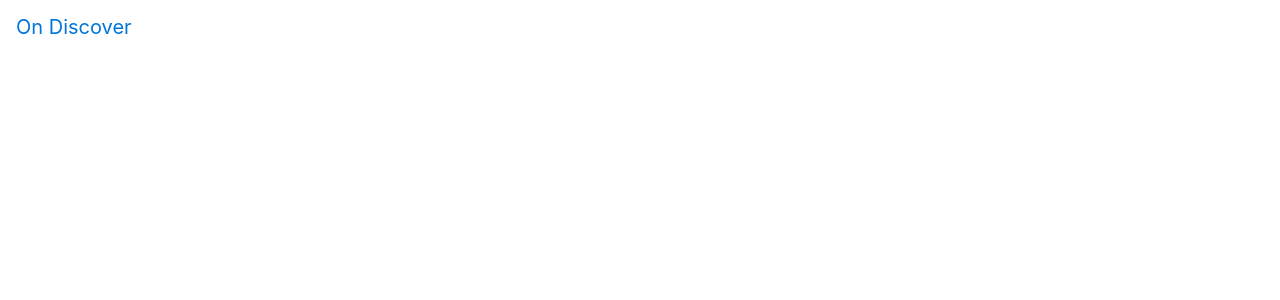
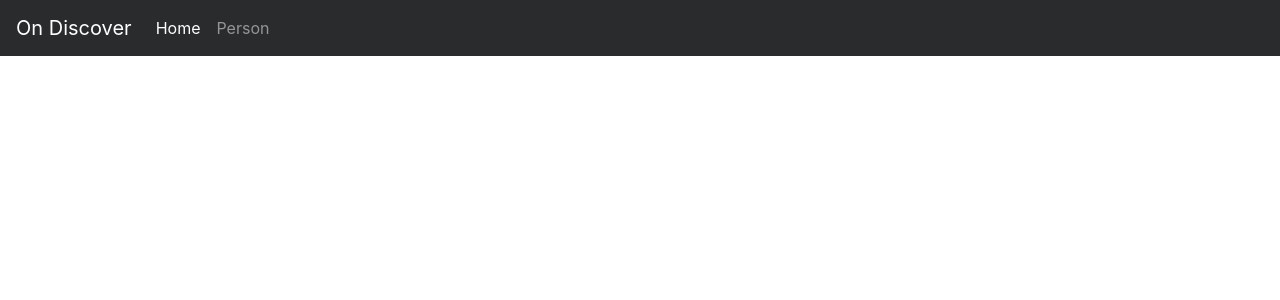
Before and after one commit to rebound56/onunit, an Angular app in the folder onTraining/onTrainingSpringAngular/Frontend/onDiscoverFrontTraining/: page / in a window 1280 px wide. Shown: the top 300 px of the page. Built offline with nearby package versions, Linux system fonts and the light colour scheme.

Commit message:
Adjusting nav bar
Nav bar was adjusted due to alpha6 bootstrap

```diff
--- a/onTraining/onTrainingSpringAngular/Frontend/onDiscoverFrontTraining/src/app/app.component.html
+++ b/onTraining/onTrainingSpringAngular/Frontend/onDiscoverFrontTraining/src/app/app.component.html
@@ -1,15 +1,23 @@
-<nav class="navbar navbar-expand-md navbar-dark bg-dark">
+
+<nav class="navbar navbar-toggleable-md navbar-inverse bg-inverse">
   <a class="navbar-brand" href="#">On Discover</a>
-  <button class="navbar-toggler" type="button">
+  <button class="navbar-toggler navbar-toggler-right" type="button" data-toggle="collapse" data-target="#navbarsExampleDefault" aria-controls="navbarsExampleDefault" aria-expanded="false" aria-label="Toggle navigation">
     <span class="navbar-toggler-icon"></span>
   </button>
-  <div class="collapse navbar-collapse">
+
+  <div class="collapse navbar-collapse" id="navbarsExampleDefault">
     <ul class="navbar-nav mr-auto">
-      <li class="nav-item active"><a class="nav-link" routerLink="/person">Person</a></li>
+      <li class="nav-item active">
+        <a class="nav-link" href="#">Home</a>
+      </li>
+      <li class="nav-item">
+        <a class="nav-link" href="#" routerLink="/person">Person</a>
+      </li>
     </ul>
   </div>
 </nav>
 
+<br/>
 <div class="container">
   <router-outlet></router-outlet>
 </div>
--- a/onTraining/onTrainingSpringAngular/Frontend/onDiscoverFrontTraining/src/app/components/person/person.component.html
+++ b/onTraining/onTrainingSpringAngular/Frontend/onDiscoverFrontTraining/src/app/components/person/person.component.html
@@ -1,3 +1,4 @@
+<div class="jumbotron">
   <h1>Person</h1>
 
   <form [formGroup]="formPerson"  (ngSubmit)="save()" >
@@ -103,14 +104,5 @@
         <button type="submit" class="btn btn-success form-control">Save</button>
       </div>
     </div>
-
-  <div class="row">
-    <div class="col-sm-12">
-      <p>Form value: {{formPerson.value | json}}</p>
-      <p>Form status: {{formPerson.status | json}}</p>
-      <p>Person: {{person | json}}</p>
-      <p>Form issue: {{controlBirthdate.errors | json}}</p>
+  </form>
 </div>
-  </div>
-
-</form>
```
Lines whose indentation alone changed are shown as unchanged.
